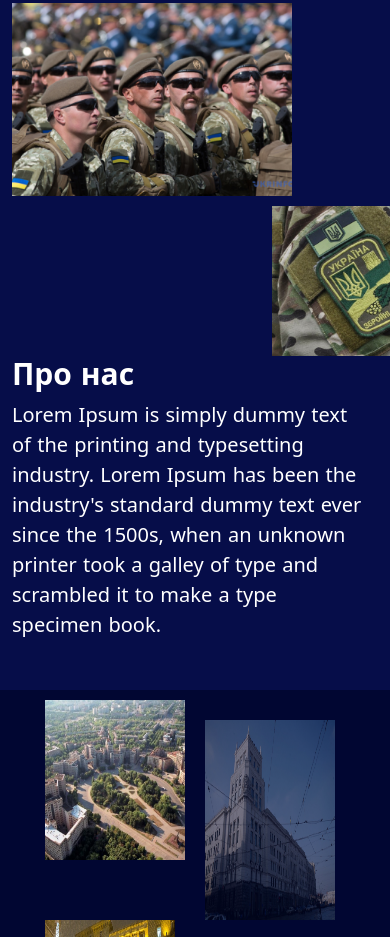
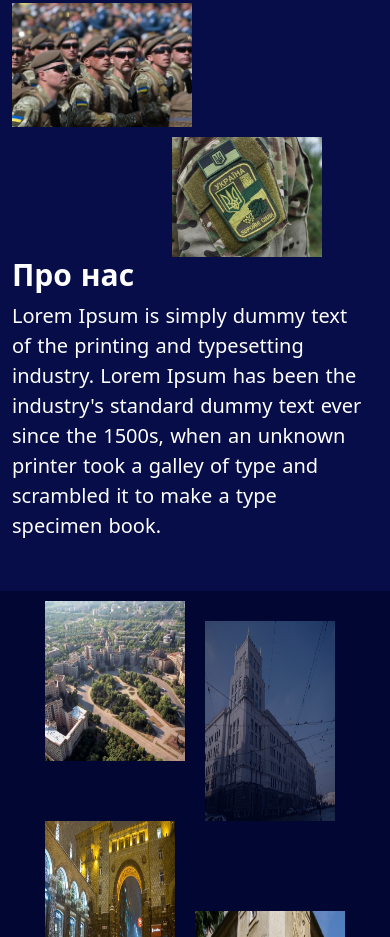
Before and after one commit to zarmo2281137/finalminiprojectcopy, a plain HTML site: page index.html in a window 390 px wide. Shown: the part 1390-2327 px from the top of the page. Drawn offline with nearby package versions, Linux system fonts and the light colour scheme.

Commit message:
not last commit

```diff
--- a/scss-index/main/_section3-index-main.scss
+++ b/scss-index/main/_section3-index-main.scss
@@ -76,19 +76,22 @@
 
 @media (max-width: 480px) {
     .div-general-section3-main__div-img-1 {
-        width: 280px;
+        width: 180px;
     }
-
+.div-general-section3-main__div-text-text {
+    width: 350px;
+}
     .div-general-section3-main__div-img-2 {
         position: static;
-        margin: 10px 0px 0px 260px;
-        width: 200px;
-        height: 150px;
+        margin: 10px 0px 0px 160px;
+        width: 150px;
+        height: 120px;
     }
 
     .div-general-section3-main__div-text {
         padding: 0px 0px 50px;
         word-spacing: 1px;
+
     }
 
     .div-general-section3-main {
```
Also changed, not shown: css/style.css.
